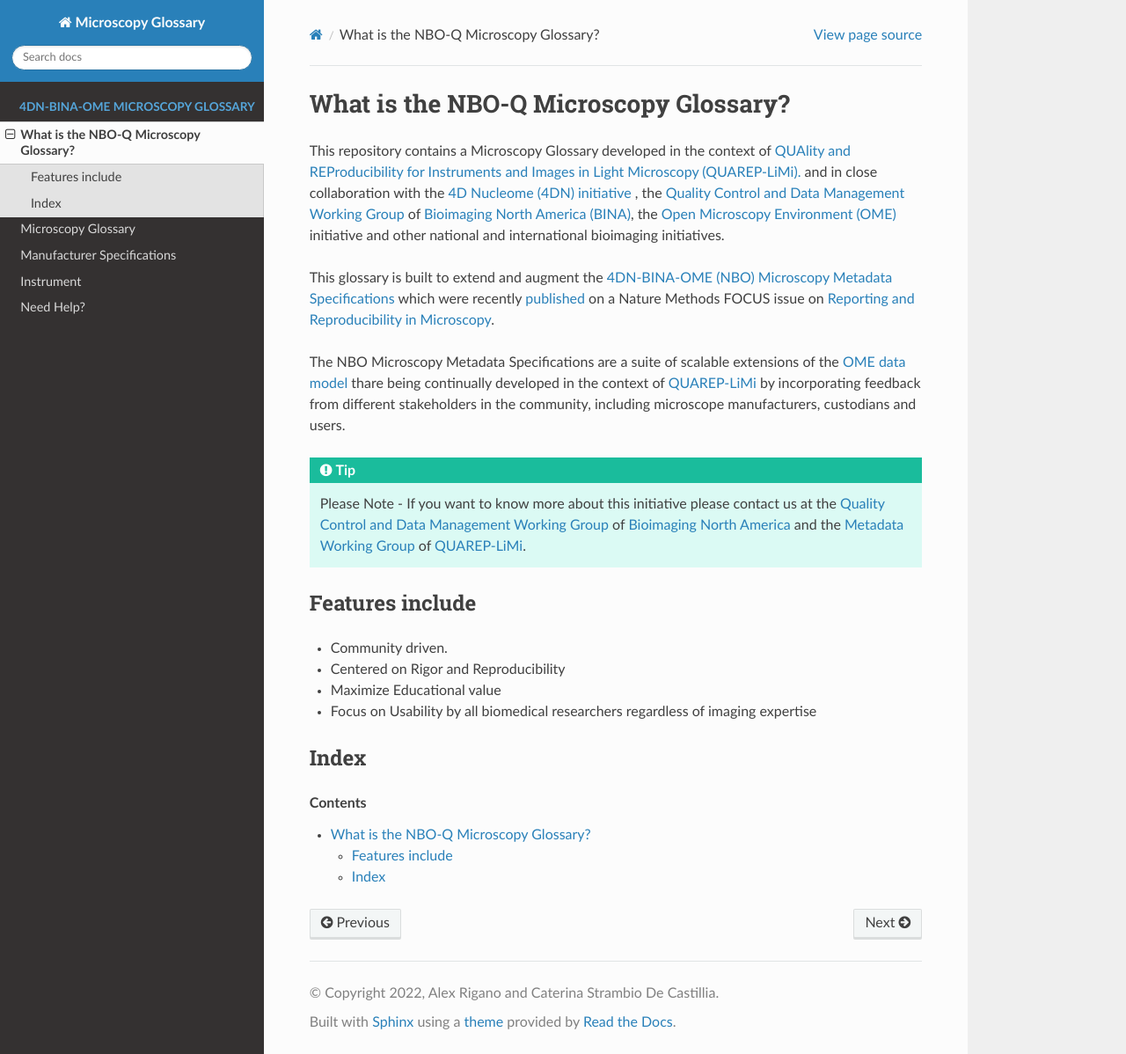
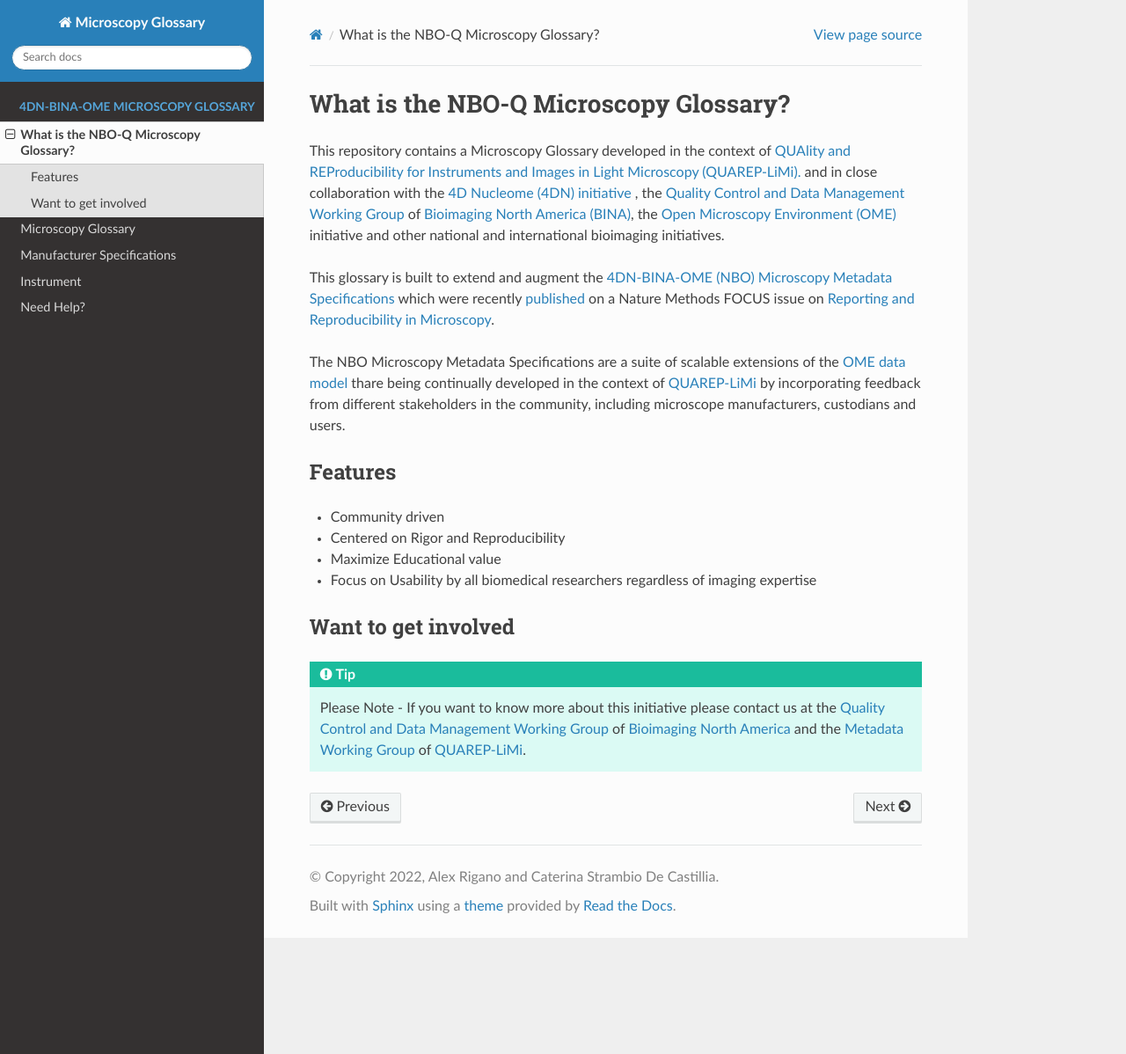
Before and after one commit to WU-BIMAC/NBO-Q_MicroscopyGlossary, a Sphinx documentation site: the page built from docs/source/about.rst, in a window 1280 px wide and 1198 px high. Shown: the whole window at 88% size. Built offline with Sphinx 7.4.7 and the Read the Docs theme 2.0.0, drawn with Linux system fonts in a browser that asks for light colours.

Commit message:
Update about.rst

```diff
--- a/docs/source/about.rst
+++ b/docs/source/about.rst
@@ -8,19 +8,17 @@ This glossary is built to extend and augment the `4DN-BINA-OME (NBO) Microscopy
 
 The NBO Microscopy Metadata Specifications are a suite of scalable extensions of the `OME data model <https://docs.openmicroscopy.org/ome-model/5.6.1/developers/model-overview.html>`_ thare being continually developed in the context of `QUAREP-LiMi <https://quarep.org/>`_ by incorporating feedback from different stakeholders in the community, including microscope manufacturers, custodians and users.
 
-.. tip::
-
-   Please Note - If you want to know more about this initiative please contact us at the `Quality Control and Data Management Working Group    <https://www.bioimagingnorthamerica.org/qc-dm-wg/>`_ of `Bioimaging North America <https://www.bioimagingnorthamerica.org/>`_ and the  `Metadata Working Group <https://quarep.org/working-groups/wg-7-metadata>`_ of `QUAREP-LiMi <https://quarep.org/>`_.
-
-
-Features include
-----------------
-* Community driven.
+Features
+--------
+* Community driven
 * Centered on Rigor and Reproducibility
 * Maximize Educational value
 * Focus on Usability by all biomedical researchers regardless of imaging expertise
 
 
-Index
------
-.. contents::
+Want to get involved
+--------------------
+
+.. tip::
+
+   Please Note - If you want to know more about this initiative please contact us at the `Quality Control and Data Management Working Group    <https://www.bioimagingnorthamerica.org/qc-dm-wg/>`_ of `Bioimaging North America <https://www.bioimagingnorthamerica.org/>`_ and the  `Metadata Working Group <https://quarep.org/working-groups/wg-7-metadata>`_ of `QUAREP-LiMi <https://quarep.org/>`_.
```
